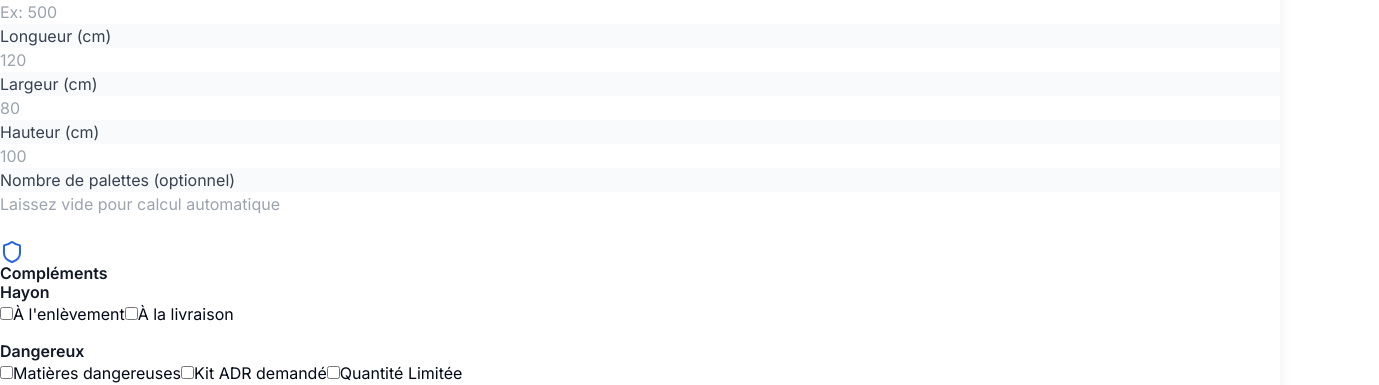
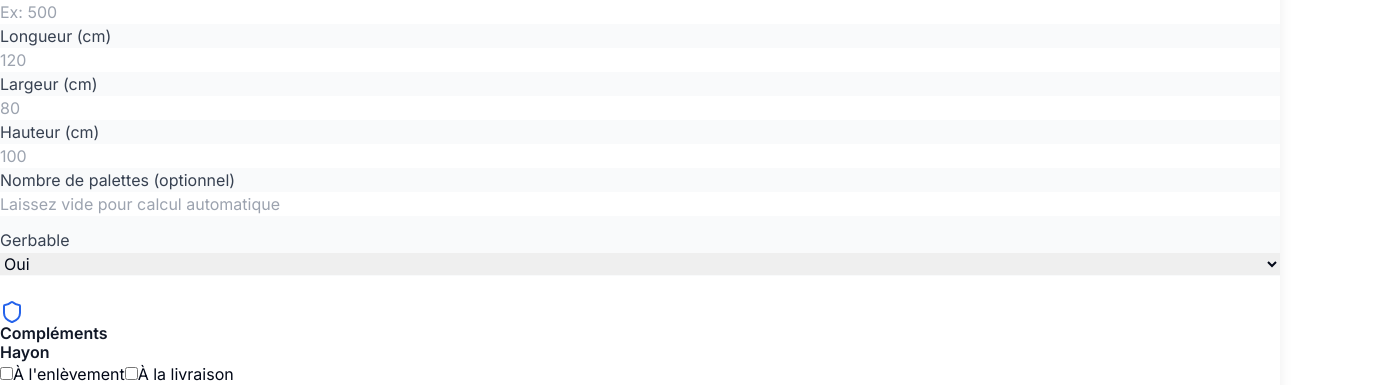
Before and after one commit to nathwebdesign/nathwebdesign.github.io, a Next.js app: page /cotation in a window 1280 px wide. Shown: the part 953-1338 px from the top of the page, 1379 px wide, since content can reach past the window. Built offline with nearby package versions, Linux system fonts and the light colour scheme; grey boxes are pictures that could not be loaded.

Commit message:
Add gerbable option for pallets
- Add gerbable field (yes/no) to palette articles in quotation form
- Display gerbable status in quotation results
- Default value set to 'yes' for new pallets
- Show gerbable option only for palette type articles

```diff
--- a/app/cotation/page.tsx
+++ b/app/cotation/page.tsx
@@ -28,7 +28,8 @@ export default function CotationPage() {
     longueur: '',
     largeur: '',
     hauteur: '',
-    nombrePalettes: ''
+    nombrePalettes: '',
+    gerbable: true  // Par défaut gerbable
   }])
 
   const [formData, setFormData] = useState({
@@ -65,7 +66,8 @@ export default function CotationPage() {
       longueur: '',
       largeur: '',
       hauteur: '',
-      nombrePalettes: ''
+      nombrePalettes: '',
+      gerbable: true
     }])
   }
 
@@ -77,7 +79,10 @@ export default function CotationPage() {
 
   const handleArticleChange = (id: number, field: string, value: string) => {
     setArticles(articles.map(article =>
-      article.id === id ? { ...article, [field]: value } : article
+      article.id === id ? {
+        ...article,
+        [field]: field === 'gerbable' ? (value === 'true') : value
+      } : article
     ))
   }
 
@@ -213,7 +218,8 @@ export default function CotationPage() {
             article: {
               id: article.id,
               type: article.type,
-              numero: index + 1
+              numero: index + 1,
+              gerbable: article.gerbable
             }
           })
         }
@@ -616,6 +622,7 @@ export default function CotationPage() {
                       </div>
 
                       {article.type === 'palette' && (
+                        <div className="space-y-3">
                           <div>
                             <label className="block text-sm font-medium text-gray-700 mb-1">
                               Nombre de palettes (optionnel)
@@ -629,6 +636,20 @@ export default function CotationPage() {
                               placeholder="Laissez vide pour calcul automatique"
                               className="w-full rounded-md border border-gray-300 px-3 py-2 focus:border-primary focus:outline-none focus:ring-1 focus:ring-primary"
                             />
+                          </div>
+                          <div>
+                            <label className="block text-sm font-medium text-gray-700 mb-1">
+                              Gerbable
+                            </label>
+                            <select
+                              value={article.gerbable ? 'oui' : 'non'}
+                              onChange={(e) => handleArticleChange(article.id, 'gerbable', e.target.value === 'oui' ? 'true' : 'false')}
+                              className="w-full rounded-md border border-gray-300 px-3 py-2 focus:border-primary focus:outline-none focus:ring-1 focus:ring-primary"
+                            >
+                              <option value="oui">Oui</option>
+                              <option value="non">Non</option>
+                            </select>
+                          </div>
                         </div>
                       )}
                     </div>
@@ -934,7 +955,7 @@ export default function CotationPage() {
                           <span className="ml-2 font-medium">{item.transport.weight} kg</span>
                         </div>
                         {item.transport.quantity && (
-                          <div className="col-span-2">
+                          <div>
                             <span className="text-gray-600">Quantité:</span>
                             <span className="ml-2 font-medium">
                               {item.transport.type === 'Mètre de plancher'
@@ -942,6 +963,12 @@ export default function CotationPage() {
                                 : `${item.transport.quantity} palette${item.transport.quantity > 1 ? 's' : ''}`
                               }
                             </span>
+                          </div>
+                        )}
+                        {item.article.type === 'palette' && (
+                          <div>
+                            <span className="text-gray-600">Gerbable:</span>
+                            <span className="ml-2 font-medium">{item.article.gerbable ? 'Oui' : 'Non'}</span>
                           </div>
                         )}
                       </div>
```
Lines whose indentation alone changed are shown as unchanged.
